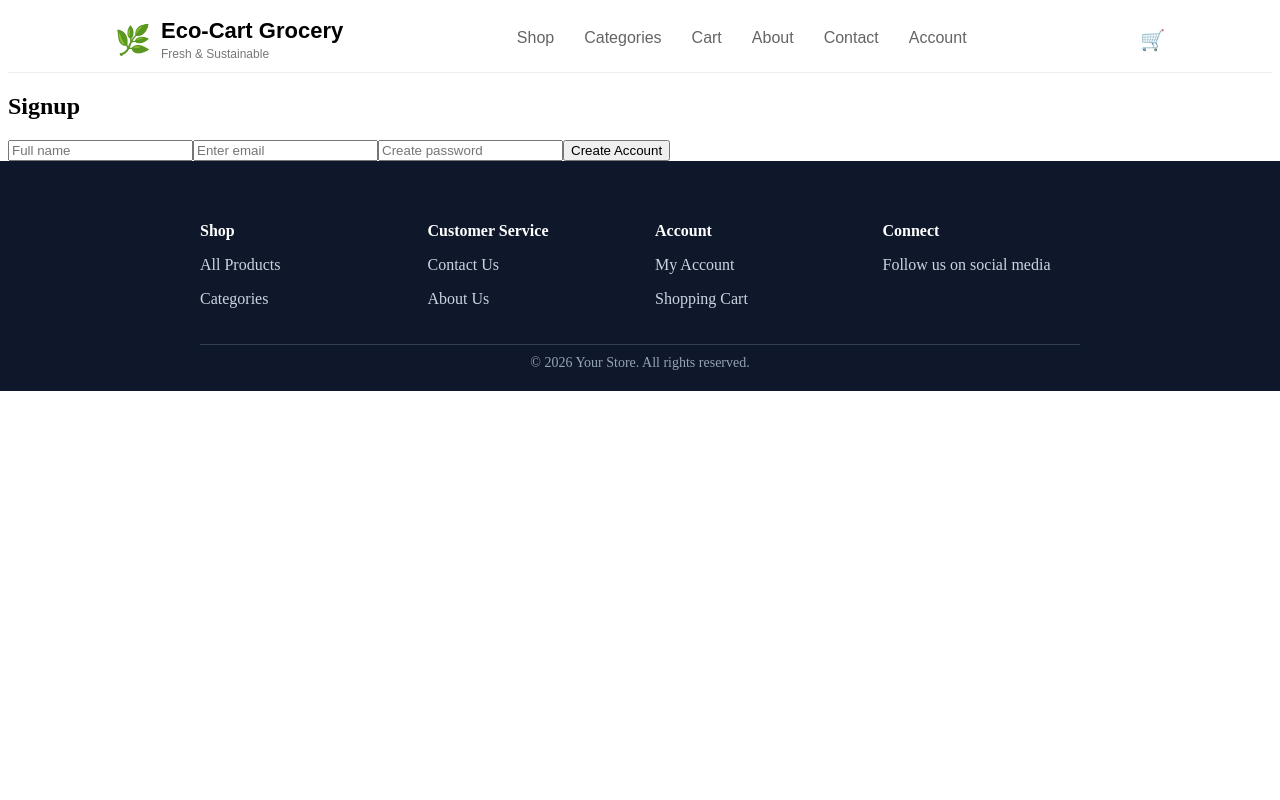
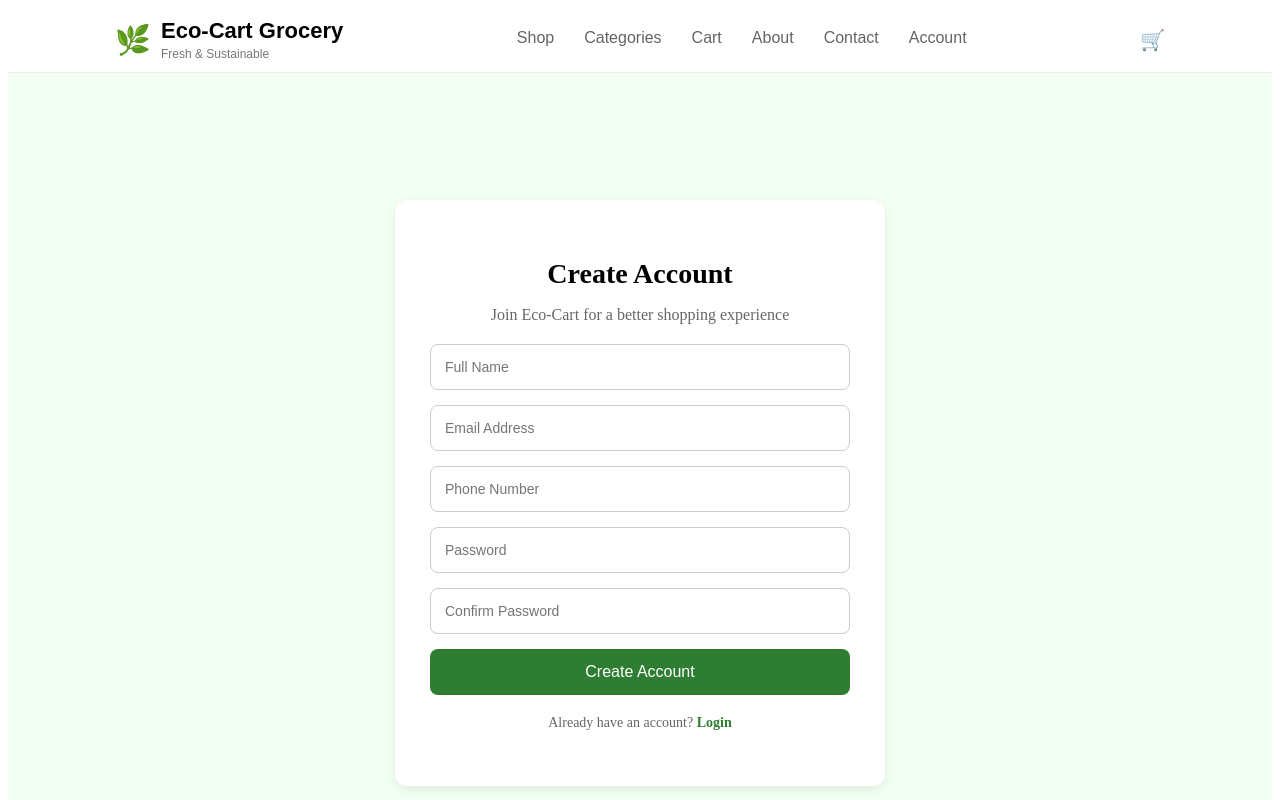
Before and after one commit to Ged45/Eco-Cart-Grocery, a React (Vite) app: page /signup in a window 1280 px wide. Shown: the top 800 px of the page. Built offline with nearby package versions, Linux system fonts and the light colour scheme.

Commit message:
styled the login and signup pages

```diff
--- a/src/pages/login.jsx
+++ b/src/pages/login.jsx
@@ -1,6 +1,10 @@
 import React, { useState } from "react";
+import { Link, useNavigate } from "react-router-dom";
+import "../styles/login.css";
 
 function Login() {
+  const navigate = useNavigate();
+
   const [formData, setFormData] = useState({
     email: "",
     password: "",
@@ -15,32 +19,48 @@ function Login() {
 
   const handleSubmit = (e) => {
     e.preventDefault();
-    console.log(formData);
+
+    if (!formData.email || !formData.password) {
+      alert("Please fill all fields");
+      return;
+    }
+
+    alert("Login successful");
+    navigate("/");
   };
 
   return (
-    <div>
-      <h2>Login</h2>
+    <div className="login-container">
+      <div className="login-box">
+        <h2>Welcome Back</h2>
+        <p>Login to your Eco-Cart account</p>
 
         <form onSubmit={handleSubmit}>
           <input
             type="email"
             name="email"
-          placeholder="Enter email"
+            placeholder="Email Address"
             value={formData.email}
             onChange={handleChange}
+            required
           />
 
           <input
             type="password"
             name="password"
-          placeholder="Enter password"
+            placeholder="Password"
             value={formData.password}
             onChange={handleChange}
+            required
           />
 
           <button type="submit">Login</button>
         </form>
+
+        <p className="bottom-text">
+          Don’t have an account? <Link to="/signup">Sign Up</Link>
+        </p>
+      </div>
     </div>
   );
 }
--- a/src/pages/signup.jsx
+++ b/src/pages/signup.jsx
@@ -1,10 +1,16 @@
 import React, { useState } from "react";
+import { Link, useNavigate } from "react-router-dom";
+import "../styles/signup.css";
 
 function Signup() {
+  const navigate = useNavigate();
+
   const [formData, setFormData] = useState({
-    name: "",
+    fullName: "",
     email: "",
+    phone: "",
     password: "",
+    confirmPassword: "",
   });
 
   const handleChange = (e) => {
@@ -16,40 +22,75 @@ function Signup() {
 
   const handleSubmit = (e) => {
     e.preventDefault();
-    console.log(formData);
+
+    if (formData.password !== formData.confirmPassword) {
+      alert("Passwords do not match");
+      return;
+    }
+
+    alert("Account created successfully");
+    navigate("/login");
   };
 
   return (
-    <div>
-      <h2>Signup</h2>
+    <div className="signup-container">
+      <div className="signup-box">
+        <h2>Create Account</h2>
+        <p>Join Eco-Cart for a better shopping experience</p>
 
         <form onSubmit={handleSubmit}>
           <input
             type="text"
-          name="name"
-          placeholder="Full name"
-          value={formData.name}
+            name="fullName"
+            placeholder="Full Name"
+            value={formData.fullName}
             onChange={handleChange}
+            required
           />
 
           <input
             type="email"
             name="email"
-          placeholder="Enter email"
+            placeholder="Email Address"
             value={formData.email}
             onChange={handleChange}
+            required
+          />
+
+          <input
+            type="text"
+            name="phone"
+            placeholder="Phone Number"
+            value={formData.phone}
+            onChange={handleChange}
+            required
           />
 
           <input
             type="password"
             name="password"
-          placeholder="Create password"
+            placeholder="Password"
             value={formData.password}
             onChange={handleChange}
+            required
+          />
+
+          <input
+            type="password"
+            name="confirmPassword"
+            placeholder="Confirm Password"
+            value={formData.confirmPassword}
+            onChange={handleChange}
+            required
           />
 
           <button type="submit">Create Account</button>
         </form>
+
+        <p className="bottom-text">
+          Already have an account? <Link to="/login">Login</Link>
+        </p>
+      </div>
     </div>
   );
 }
--- /dev/null
+++ b/src/styles/login.css
@@ -0,0 +1,65 @@
+.login-container {
+  min-height: 100vh;
+  display: flex;
+  justify-content: center;
+  align-items: center;
+  background-color: #f4fff4;
+  padding: 20px;
+}
+
+.login-box {
+  width: 400px;
+  background: white;
+  padding: 35px;
+  border-radius: 12px;
+  box-shadow: 0 4px 12px rgba(0, 0, 0, 0.08);
+  text-align: center;
+}
+
+.login-box h2 {
+  margin-bottom: 10px;
+  font-size: 28px;
+}
+
+.login-box p {
+  margin-bottom: 20px;
+  color: #666;
+}
+
+.login-box form {
+  display: flex;
+  flex-direction: column;
+  gap: 15px;
+}
+
+.login-box input {
+  padding: 14px;
+  border: 1px solid #ccc;
+  border-radius: 8px;
+  font-size: 14px;
+}
+
+.login-box button {
+  padding: 14px;
+  border: none;
+  border-radius: 8px;
+  background-color: #2e7d32;
+  color: white;
+  font-size: 16px;
+  cursor: pointer;
+}
+
+.login-box button:hover {
+  background-color: #256428;
+}
+
+.bottom-text {
+  margin-top: 20px;
+  font-size: 14px;
+}
+
+.bottom-text a {
+  color: #2e7d32;
+  text-decoration: none;
+  font-weight: bold;
+}
--- /dev/null
+++ b/src/styles/signup.css
@@ -0,0 +1,65 @@
+.signup-container {
+  min-height: 100vh;
+  display: flex;
+  justify-content: center;
+  align-items: center;
+  background-color: #f4fff4;
+  padding: 20px;
+}
+
+.signup-box {
+  width: 420px;
+  background: white;
+  padding: 35px;
+  border-radius: 12px;
+  box-shadow: 0 4px 12px rgba(0, 0, 0, 0.08);
+  text-align: center;
+}
+
+.signup-box h2 {
+  margin-bottom: 10px;
+  font-size: 28px;
+}
+
+.signup-box p {
+  margin-bottom: 20px;
+  color: #666;
+}
+
+.signup-box form {
+  display: flex;
+  flex-direction: column;
+  gap: 15px;
+}
+
+.signup-box input {
+  padding: 14px;
+  border: 1px solid #ccc;
+  border-radius: 8px;
+  font-size: 14px;
+}
+
+.signup-box button {
+  padding: 14px;
+  border: none;
+  border-radius: 8px;
+  background-color: #2e7d32;
+  color: white;
+  font-size: 16px;
+  cursor: pointer;
+}
+
+.signup-box button:hover {
+  background-color: #256428;
+}
+
+.bottom-text {
+  margin-top: 20px;
+  font-size: 14px;
+}
+
+.bottom-text a {
+  color: #2e7d32;
+  text-decoration: none;
+  font-weight: bold;
+}
```
Lines whose indentation alone changed are shown as unchanged.
